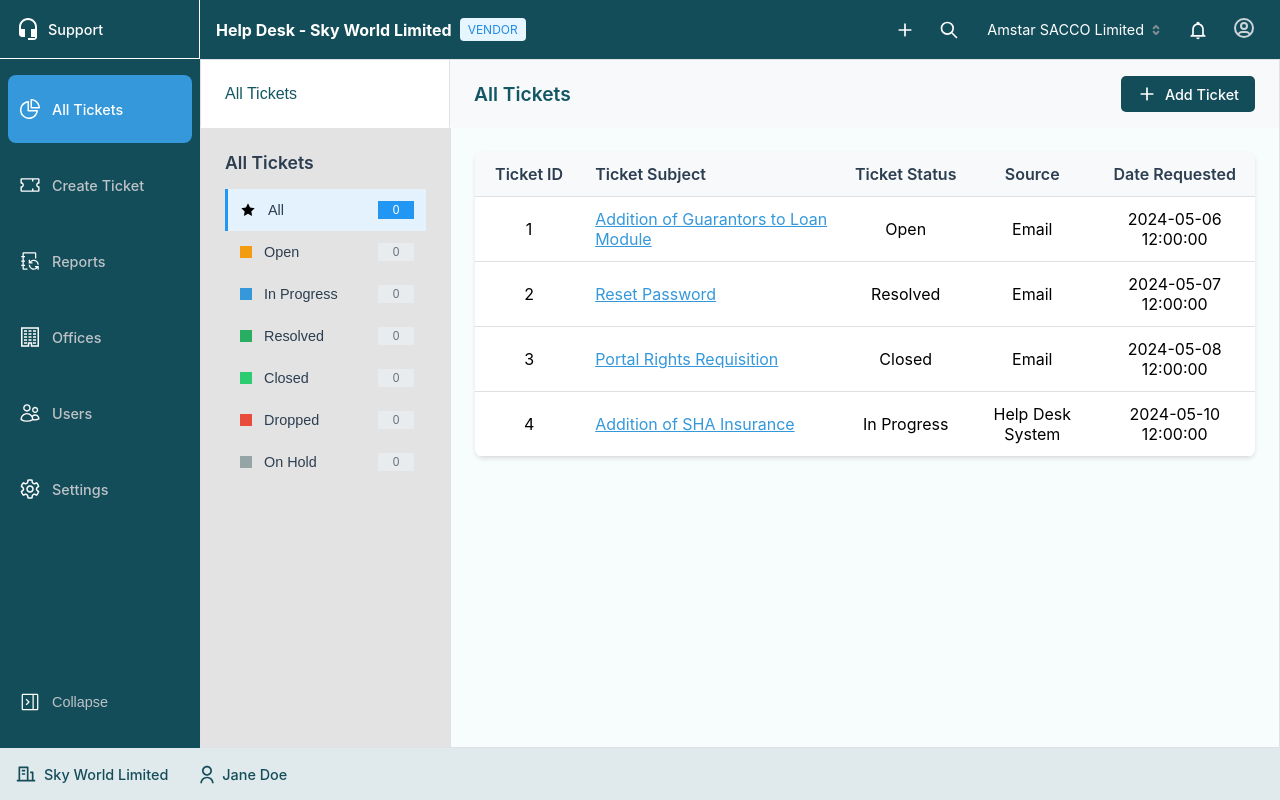
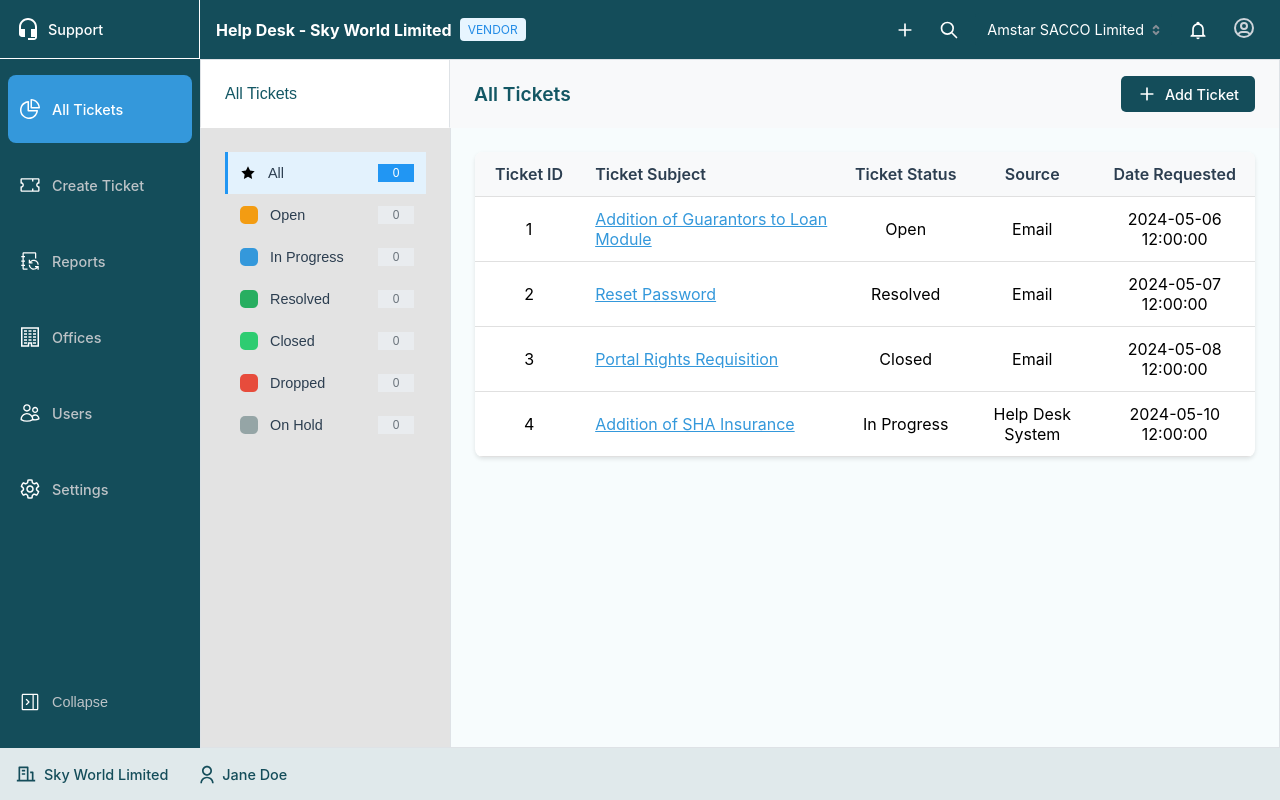
Before and after one commit to SammyObeezy/Sky_customercare, a React (Create React App) app in the folder my-app/: page / in a window 1280 px wide. Built offline with nearby package versions, Linux system fonts and the light colour scheme.

Commit message:
Added Context to the folder

```diff
--- a/my-app/src/pages/TicketList/TicketList.css
+++ b/my-app/src/pages/TicketList/TicketList.css
@@ -169,9 +169,10 @@
 }
 
 .status-dot {
-  width: 12px;
-  height: 12px;
+  width: 18px;
+  height: 18px;
   flex-shrink: 0;
+  border-radius: 5px;
 }
 
 .status-open { background-color: #f39c12; }
--- a/my-app/src/pages/TicketList/TicketList.tsx
+++ b/my-app/src/pages/TicketList/TicketList.tsx
@@ -116,7 +116,7 @@
           <div className="ticket-content-layout">
             {/* Left Sidebar - Filters */}
             <div className="ticket-filter-sidebar">
-              <h3 className="filter-title">All Tickets</h3>
+
 
               <div className="filter-list">
                 <button
```
